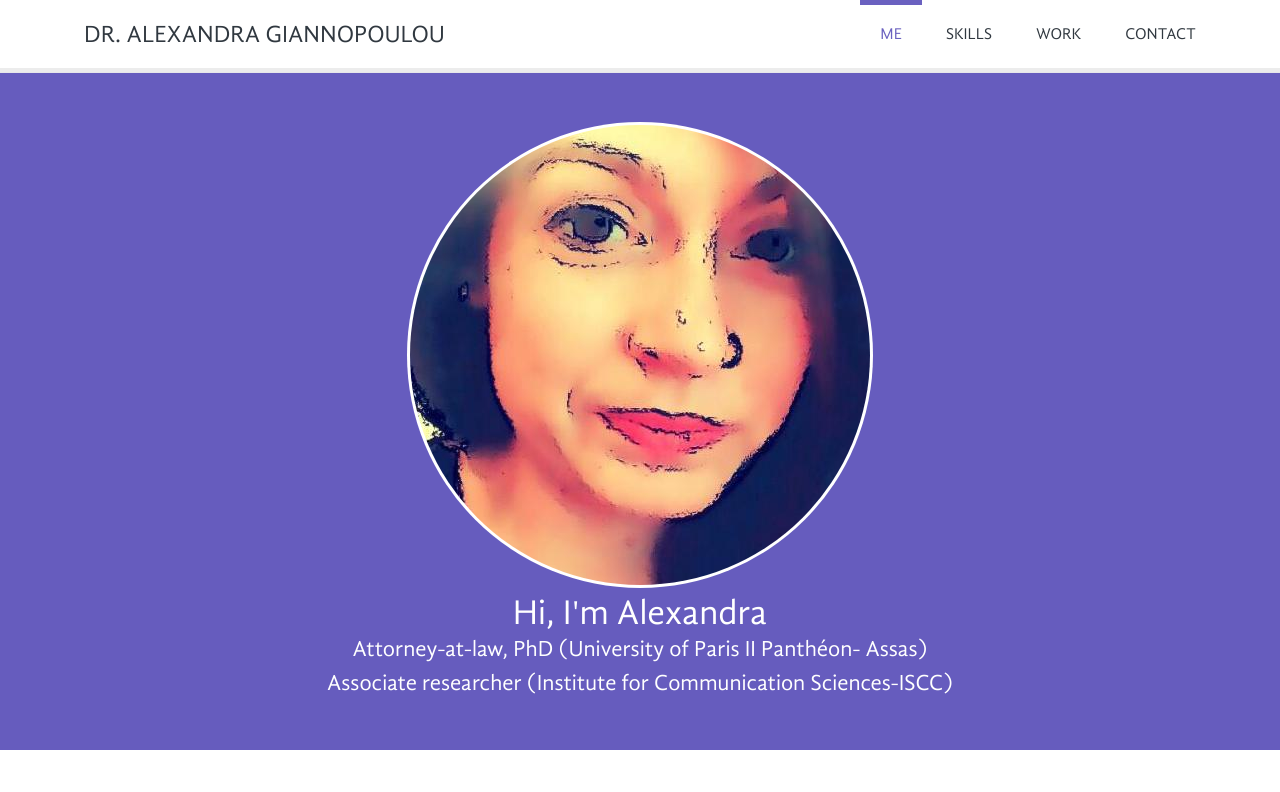
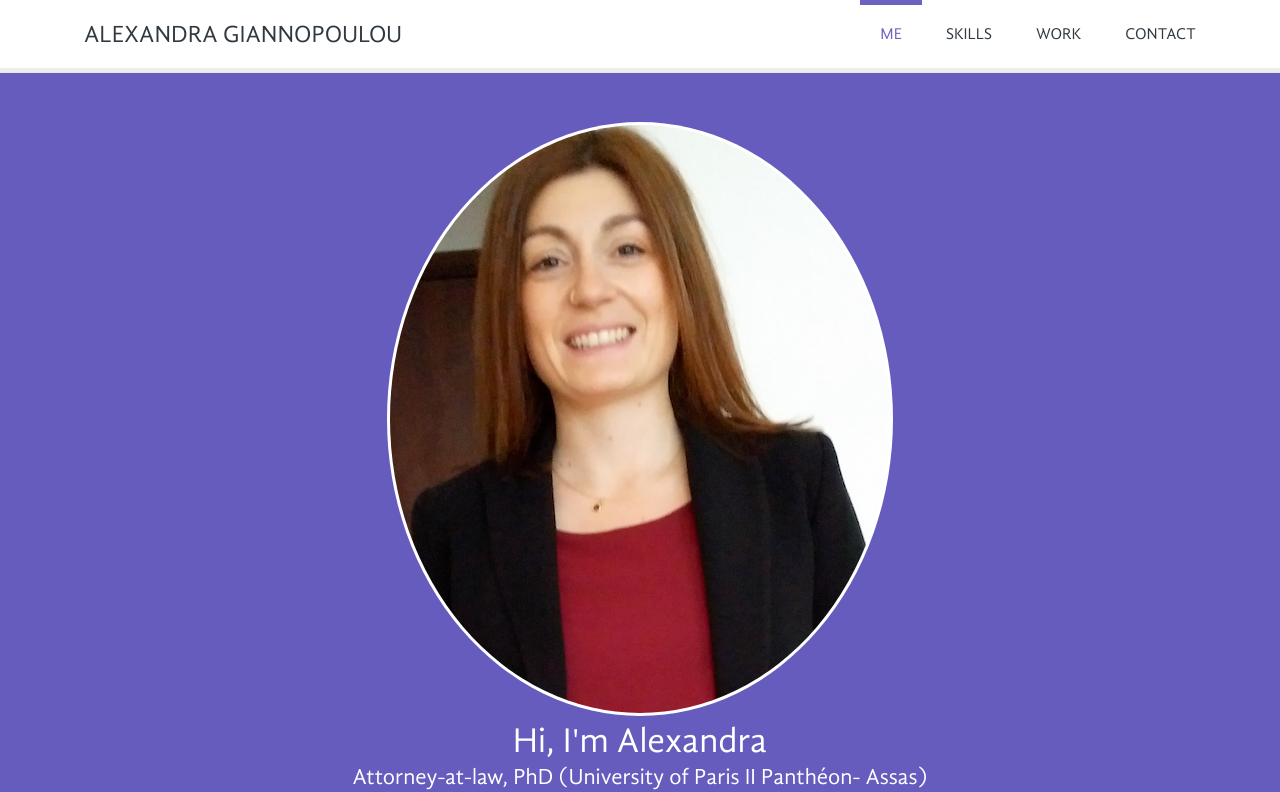
Before and after one commit to readevalprint/alexgiann.github.io, a plain HTML site: page index.html in a window 1280 px wide. Shown: the top 792 px of the page. Drawn offline with nearby package versions, Linux system fonts and the light colour scheme.

Commit message:
Update index.html

```diff
--- a/index.html
+++ b/index.html
@@ -27,7 +27,7 @@ License URL: http://creativecommons.org/licenses/by/3.0/
       <div class="wrap">
         <!---start-logo--->
         <div class="logo">
-          <a href="#">Dr. Alexandra Giannopoulou</a>
+          <a href="#"> Alexandra Giannopoulou</a>
         </div>
         <!---End-logo--->
         <!---start-top-nav--->
@@ -46,7 +46,7 @@ License URL: http://creativecommons.org/licenses/by/3.0/
     <!---End-wrap--->
     <div class="content">
       <div class="grid1" id="me">
-        <a href="#"><img src="images/alex.jpeg" title="name" /></a>
+        <a href="#"><img src="images/Academia.png" title="name" /></a>
         <h3>Hi, I'm Alexandra</h3>
         <p>Attorney-at-law, PhD (University of Paris II Panthéon- Assas) </p>
         <p>Associate researcher (Institute for Communication Sciences-ISCC)  </p>
```
